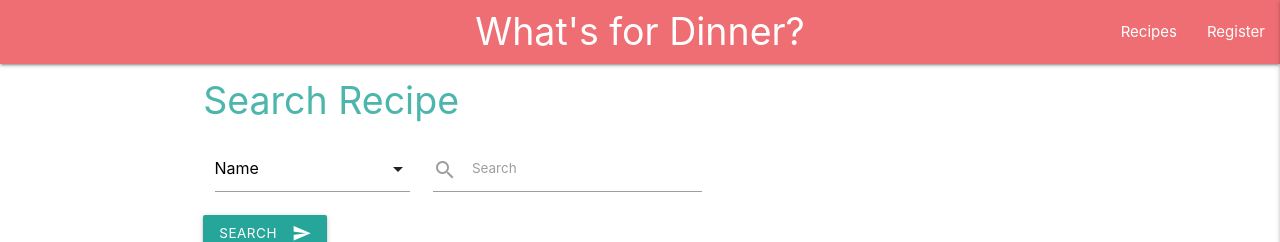
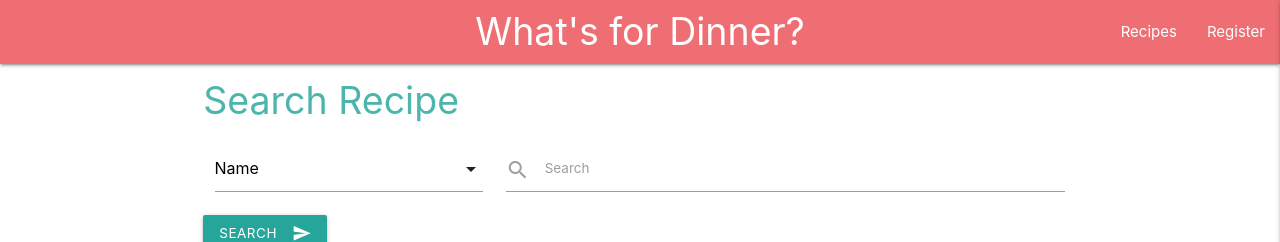
Before and after one commit to kinsellap/dinner, a React (Create React App) app in the folder frontend/: page /recipes in a window 1280 px wide. Shown: the top 242 px of the page. Built offline with nearby package versions, Linux system fonts and the light colour scheme; no server answers.

Commit message:
Size of recipe search box

```diff
--- a/frontend/src/Component/Recipe/RecipeList.js
+++ b/frontend/src/Component/Recipe/RecipeList.js
@@ -225,7 +225,7 @@ function RecipeList() {
                 <div className="row">
                     <div className="col s12">
                         <h5 className="teal-text text-lighten-2 text-responsive">Search Recipe</h5>
-                        <div className="input-field col s3 center">
+                        <div className="input-field col s4 center">
                             <select id="search-key" value={searchKey} onChange={handleSearchKeyChange}>
                                 <option value="title">Name</option>
                                 <option value={FAVOURITE_SEARCH_KEY}>Favourites</option>
@@ -237,8 +237,8 @@ function RecipeList() {
                                 <option value="batch">Batch</option>
                             </select>
                         </div>
-                        <div className="input-field col s4 center" id='search-value-div'>
-                            <input className="validate" id="search-value" type={isSearchKeyNumericValue() ? "number" : "text"} maxLength="20" />
+                        <div className="input-field col s8 center" id='search-value-div'>
+                            <input className="validate text-responsive-text" id="search-value" type={isSearchKeyNumericValue() ? "number" : "text"} maxLength="20" />
                             <label className="text-responsive-btn" htmlFor="search-value">Search
                                 <i className="material-icons left">search</i>
                             </label>
```
